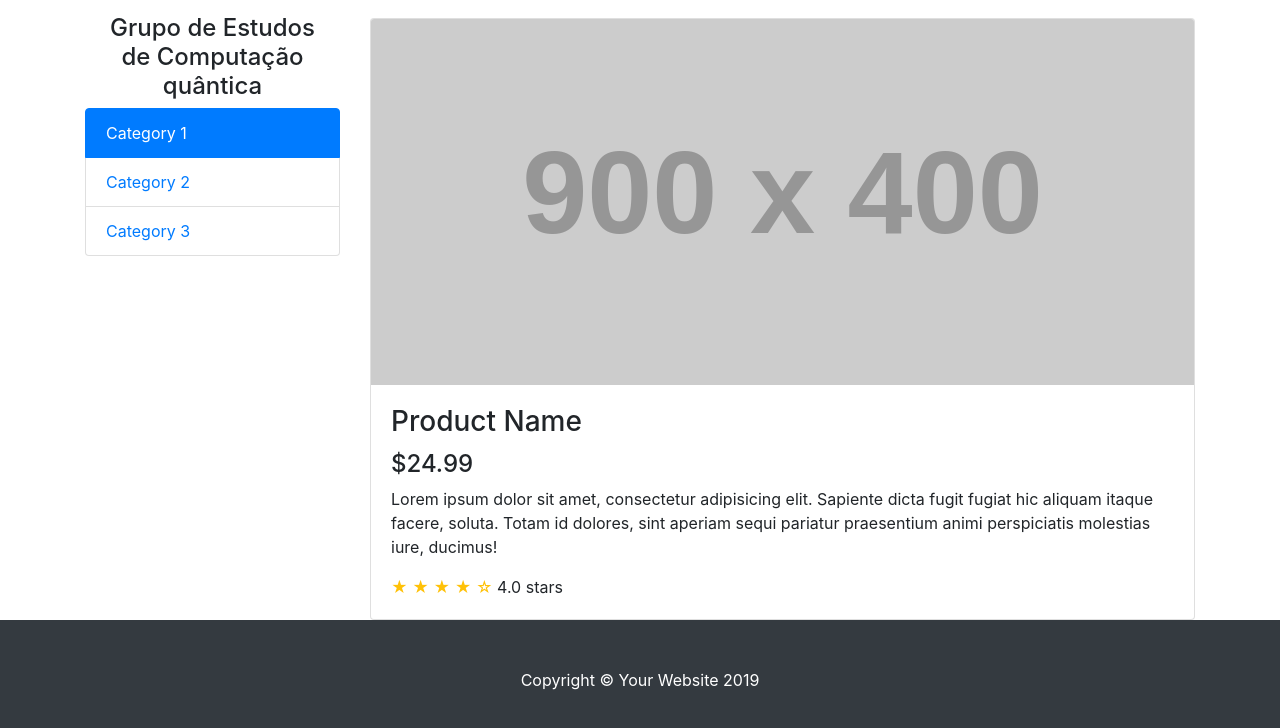
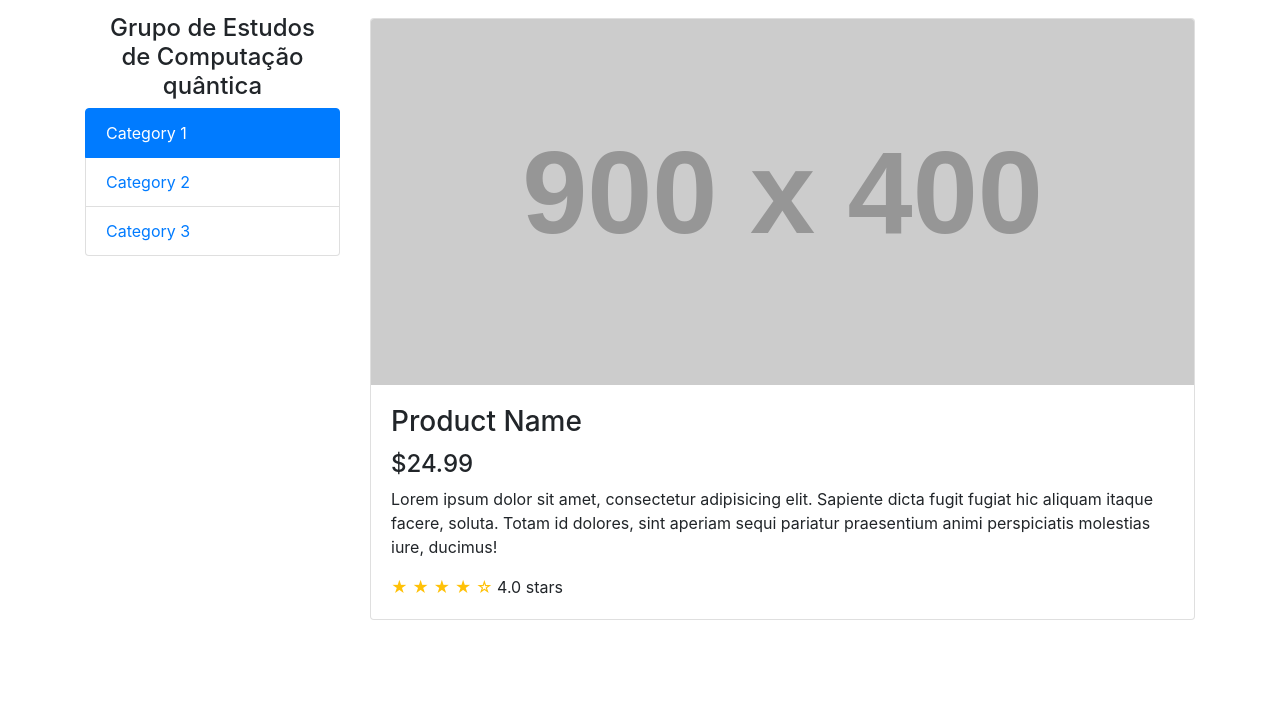
Before and after one commit to danynt14/BlogCafe-Quantica, a website: page licao-computacao-quantica.html in a window 1280 px wide. Shown: the part 62-790 px from the top of the page. Drawn offline with Linux system fonts and the light colour scheme; placeholder pictures from the web are drawn by us.

Commit message:
Update licao-computacao-quantica.html

```diff
--- a/licao-computacao-quantica.html
+++ b/licao-computacao-quantica.html
@@ -98,12 +98,13 @@
   <!-- /.container -->
 
   <!-- Footer -->
-  <footer class="py-5 bg-dark">
+    <!-- Footer -->
+ <!-- <footer class="py-5 bg-dark">
     <div class="container">
       <p class="m-0 text-center text-white">Copyright &copy; Your Website 2019</p>
     </div>
-    <!-- /.container -->
-  </footer>
+
+  </footer> -->
 
   <!-- Bootstrap core JavaScript -->
   <script src="vendor/jquery/jquery.min.js"></script>
```
